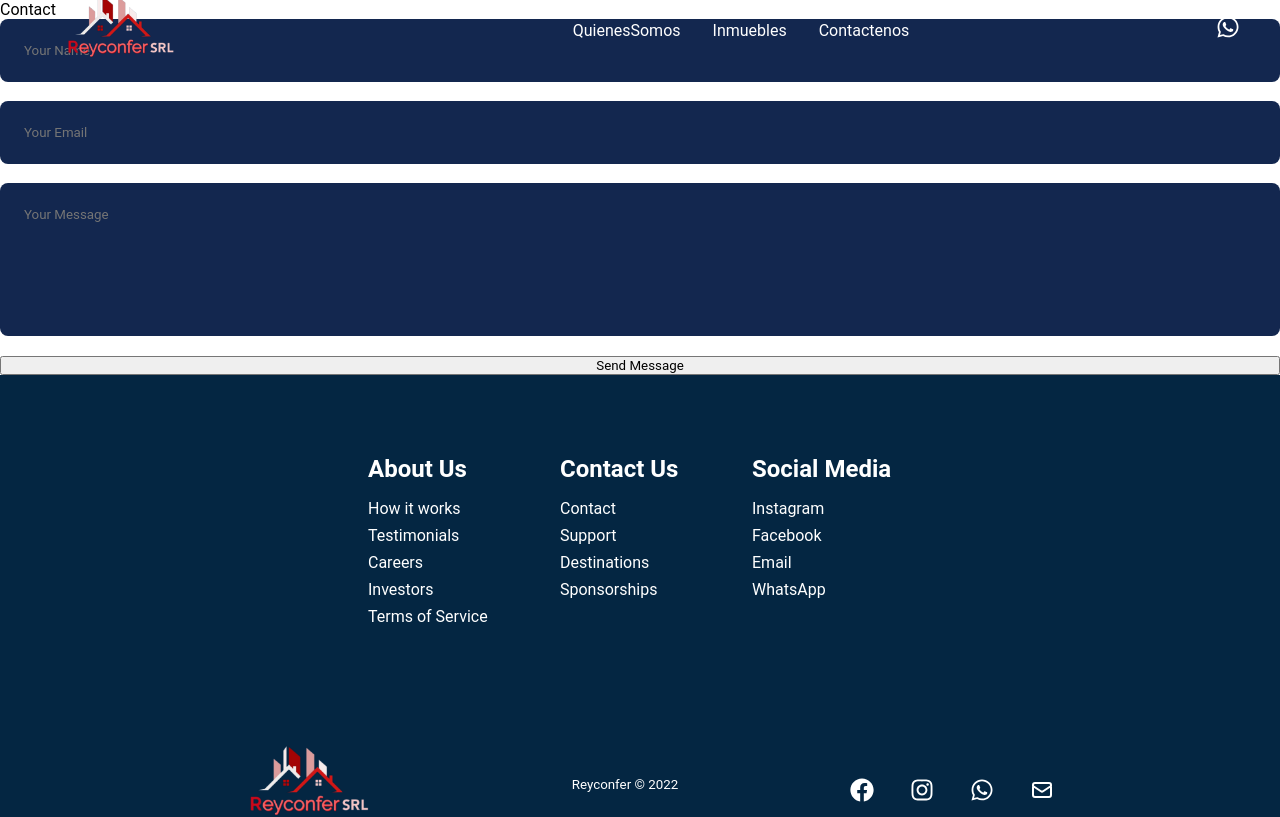
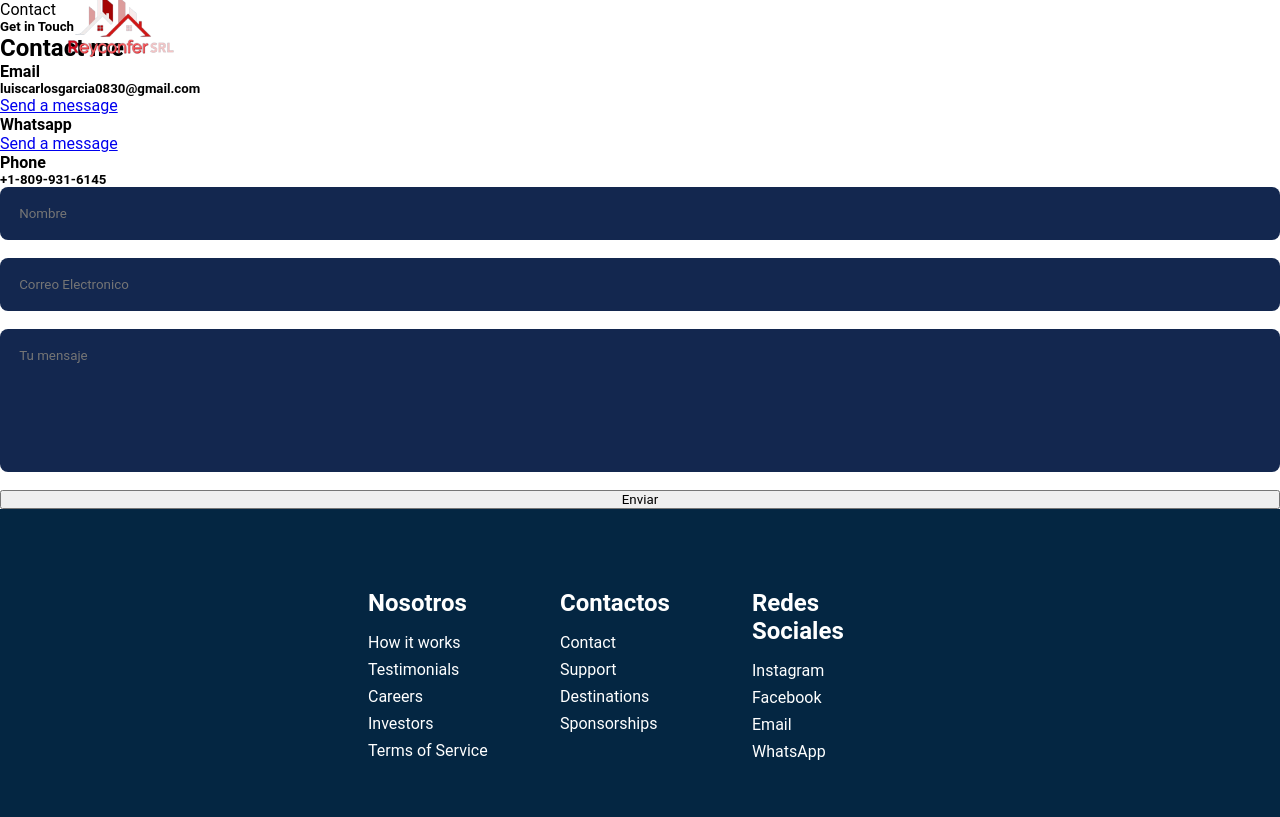
Before and after one commit to Luis0830/real-state, a React (Create React App) app: page /contactenos in a window 1280 px wide. Shown: the top 817 px of the page. Built offline with nearby package versions, Linux system fonts and the light colour scheme.

Commit message:
buttom changes

```diff
--- a/src/components/Imuebles.js
+++ b/src/components/Imuebles.js
@@ -120,12 +120,39 @@ font-weight: 200;
 `;
 const Botones = styled.div`
 display:flex;
+text-decoration: none;
 `;
 const BtnOne = styled.button`
 flex:50%;
+border-radius: 5px;
+border: 2px solid #39a0ca;
+background-color: #fff;
+transition: all .5s ease;
+
+&:hover {
+  background-color: #002244;
+  color:#fff;
+  border: 2px solid #39a0ca;
+
+  .link{
+   text-decoration: none;
+   color:black;
+  }
+}
 `;
 const BtnTwo = styled.button`
 flex:50%;
+border-radius: 5px;
+border: 2px solid #39a0ca;
+background-color: #fff;
+transition: all .5s ease;
+
+&:hover {
+  background-color: #002244;
+  color:#fff;
+  border: 2px solid #39a0ca;
+}
+
 `;
 
 
@@ -169,7 +196,7 @@ const Imuebles = () => {
                                    <h4><i><FaToilet /></i> 2 Banos </h4>
                                </Details>
                                <Botones>
-                               <BtnOne><Link to={`/inmueble/${ImuebleData.id}`}>more info</Link></BtnOne> <BtnTwo>boton2</BtnTwo>
+                               <BtnOne><Link className='link' to={`/inmueble/${ImuebleData.id}`}>Mas informacion</Link></BtnOne> <BtnTwo>Contactanos</BtnTwo>
                                </Botones>
                                </BoxContent>
                               </Box>
--- a/src/components/contact/Contact.js
+++ b/src/components/contact/Contact.js
@@ -25,11 +25,38 @@ function Contact() {
   return (
     <motion.div initial='out' animate='in' exit='out' variants={animationThree}>
     <div>Contact</div>
+    <div id="contact">
+      <div className="contact_title">
+      <h5>Get in Touch</h5>
+      <h2>Contact me</h2>
+      </div>
+      <div className="container contact__container">
+      <div className="contact__options">
+        <article className='contact__option'>
+{/*<HiOutlineMail className='contact-icon' />*/}
+          <h4>Email</h4>
+          <h5>luiscarlosgarcia0830@gmail.com</h5>
+          <a href="mailto:luiscarlosgarcia0830@gmail.com" target="_blank">Send a message</a>
+        </article>
+        <article className='contact__option'>
+          {/*<SiWhatsapp className='contact-icon' />*/}
+          <h4>Whatsapp</h4>
+          <a href="https://api.whatsapp.com/send?phone=18099316145" target="_blank">Send a message</a>
+        </article>
+        <article className='contact__option'>
+          {/*<FiPhone className='contact-icon'/>*/}
+          <h4>Phone</h4>
+          <h5>+1-809-931-6145</h5>
+        </article>
+      </div>
+      </div>
+      </div>
+    {/*from below*/}
     <form ref={form} onSubmit={sendEmail}>
-        <input type="text" name='name' placeholder='Your Name' required/>
-        <input type="email" name='email' placeholder='Your Email' required/>
-        <textarea name="message" rows="7" placeholder='Your Message' required></textarea>
-        <button type='submit' className='btn btn-primary'>Send Message</button>
+        <input type="text" name='name' placeholder='Nombre' required/>
+        <input type="email" name='email' placeholder='Correo Electronico' required/>
+        <textarea name="message" rows="7" placeholder='Tu mensaje' required></textarea>
+        <button type='submit' className='btn btn-primary'>Enviar</button>
 
       </form>
       </motion.div>
--- a/src/components/contact/contact.css
+++ b/src/components/contact/contact.css
@@ -1,13 +1,13 @@
 form{
     display: flex;
     flex-direction: column;
-    gap: 1.2rem;
+    gap: 1.1rem;
 }
 
 input,
 textarea{
     width: 100%;
-    padding: 1.5rem;
+    padding: 1.2rem;
     border-radius: 0.5rem;
     background: #13274F;
     border: 2px solid var(--color-primary-variant);
--- a/src/components/footer/Footer.js
+++ b/src/components/footer/Footer.js
@@ -20,7 +20,7 @@ function Footer() {
       <div class='footer-links'>
         <div className='footer-link-wrapper'>
           <div class='footer-link-items'>
-            <h2>About Us</h2>
+            <h2>Nosotros</h2>
             <Link to='/sign-up'>How it works</Link>
             <Link to='/'>Testimonials</Link>
             <Link to='/'>Careers</Link>
@@ -28,7 +28,7 @@ function Footer() {
             <Link to='/'>Terms of Service</Link>
           </div>
           <div class='footer-link-items'>
-            <h2>Contact Us</h2>
+            <h2>Contactos</h2>
             <Link to='/'>Contact</Link>
             <Link to='/'>Support</Link>
             <Link to='/'>Destinations</Link>
@@ -38,7 +38,7 @@ function Footer() {
         <div className='footer-link-wrapper'>
 
           <div class='footer-link-items'>
-            <h2>Social Media</h2>
+            <h2>Redes Sociales</h2>
             <Link to='/'>Instagram</Link>
             <Link to={'.//www.facebook.com/people/Negocios-Inmobiliarios-Reyconfer/100058326134976'}>Facebook</Link>
             <Link to='/' onClick={onEmailClick}>Email</Link>
```
